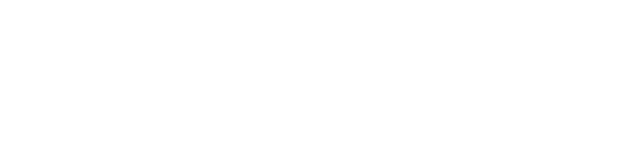
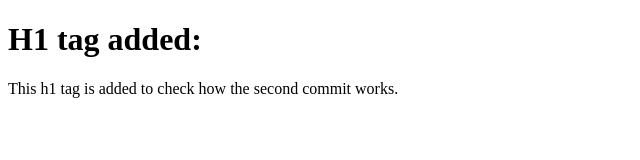
Before and after one commit to Jannat-Ara-Ferdouse/my-first-repo, a plain HTML site: page index.html in a window 1280 px wide. Shown: the whole page, without its empty margins (0-640 px from the left). Drawn offline with Linux system fonts and the light colour scheme.

Commit message:
Second Commit

```diff
--- a/index.html
+++ b/index.html
@@ -7,6 +7,7 @@
     <title>This is for Repo</title>
 </head>
 <body>
-
+    <h1>H1 tag added:</h1>
+    <p>This h1 tag is added to check how the second commit works.</p>
 </body>
 </html>
```
